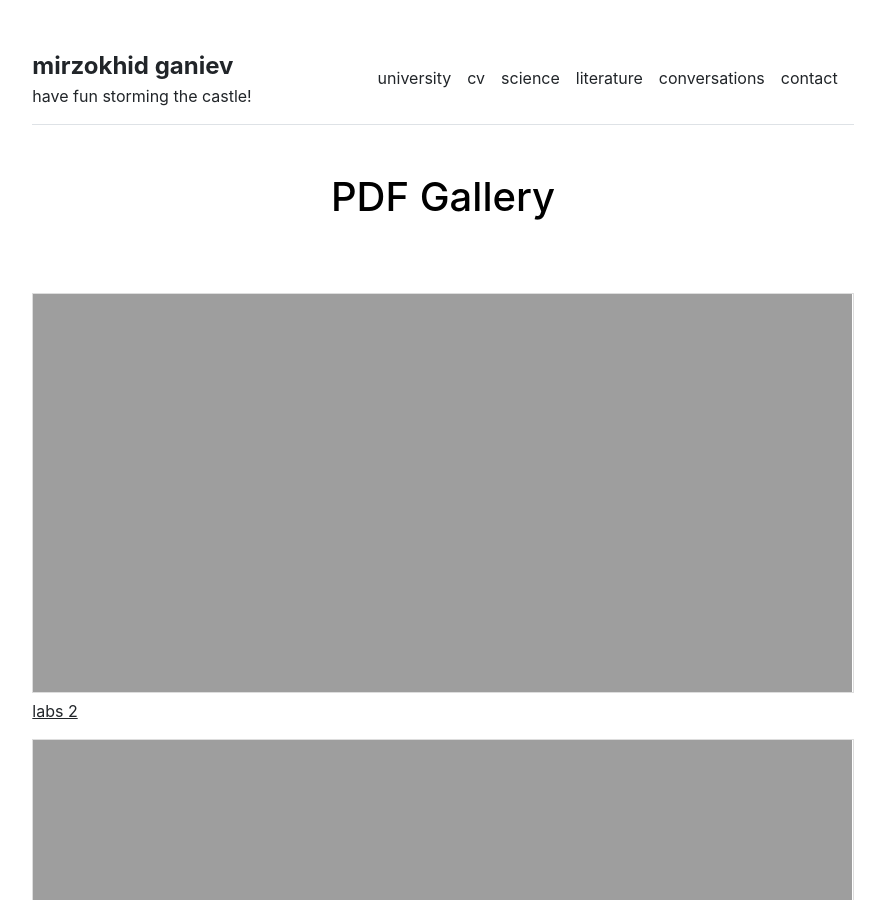
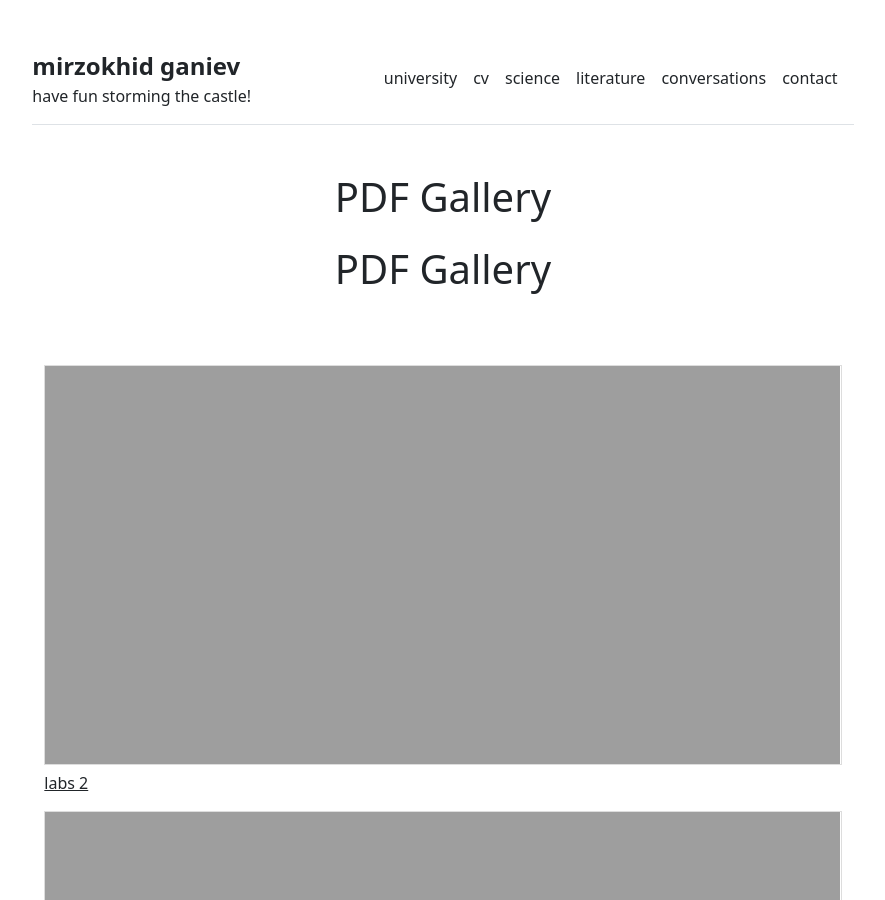
Before and after one commit to Mirzokhid/mirzokhid.github.io, a Jekyll site: the page built from science/labs.md, in a window 1280 px wide and 900 px high. Shown: the whole window, without its empty margins (197-1082 px from the left). Built offline with Jekyll 4.4.1, drawn with Linux system fonts in a browser that asks for light colours.

Commit message:
Update labs.html

```diff
--- a/_layouts/labs.html
+++ b/_layouts/labs.html
@@ -3,8 +3,13 @@
 ---
 
 {{ content }}
-
+<!DOCTYPE html>
+<html lang="en">
 <head>
+  <meta charset="UTF-8">
+  <meta name="viewport" content="width=device-width, initial-scale=1.0">
+  <title>PDF Gallery</title>
+  <link href="https://cdn.jsdelivr.net/npm/bootstrap@5.3.0/dist/css/bootstrap.min.css" rel="stylesheet">
   <style>
     .pdf-container {
       display: flex;
@@ -24,13 +29,18 @@
   </style>
 </head>
 <body>
-  <div class="row g-5 mb-5">
+  <div class="container mt-5">
+    <h1 class="text-center mb-4">PDF Gallery</h1>
+     <div class="row g-5 mb-5">
     <h1 class="text-center mb-4">PDF Gallery</h1>
      <div>
       {% for labs in site.data.settings.labs %}
         <iframe class="pdf-frame" src="{{ site.github.url }}/science/labs/{{ labs.url }}"></iframe>
         <p><a href="{{ site.github.url }}/science/labs/{{ labs.url }}">{{ labs.name }}</a></p>
       {% endfor %}
-  </div>
-  </div>
+     </div>
+    </div>
+   </div>
+  <script src="https://cdn.jsdelivr.net/npm/bootstrap@5.3.0/dist/js/bootstrap.bundle.min.js"></script>
 </body>
+</html>
```
